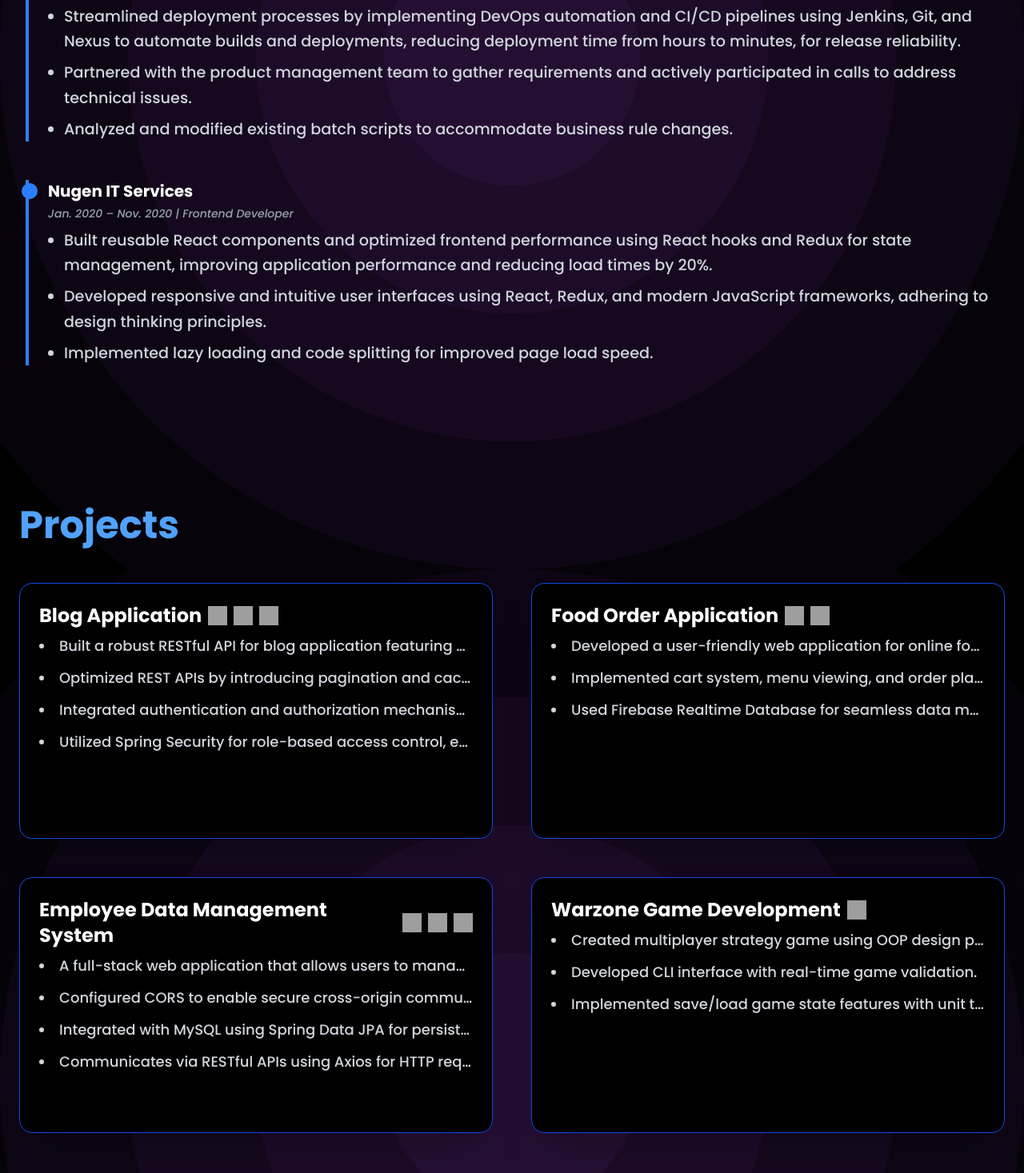
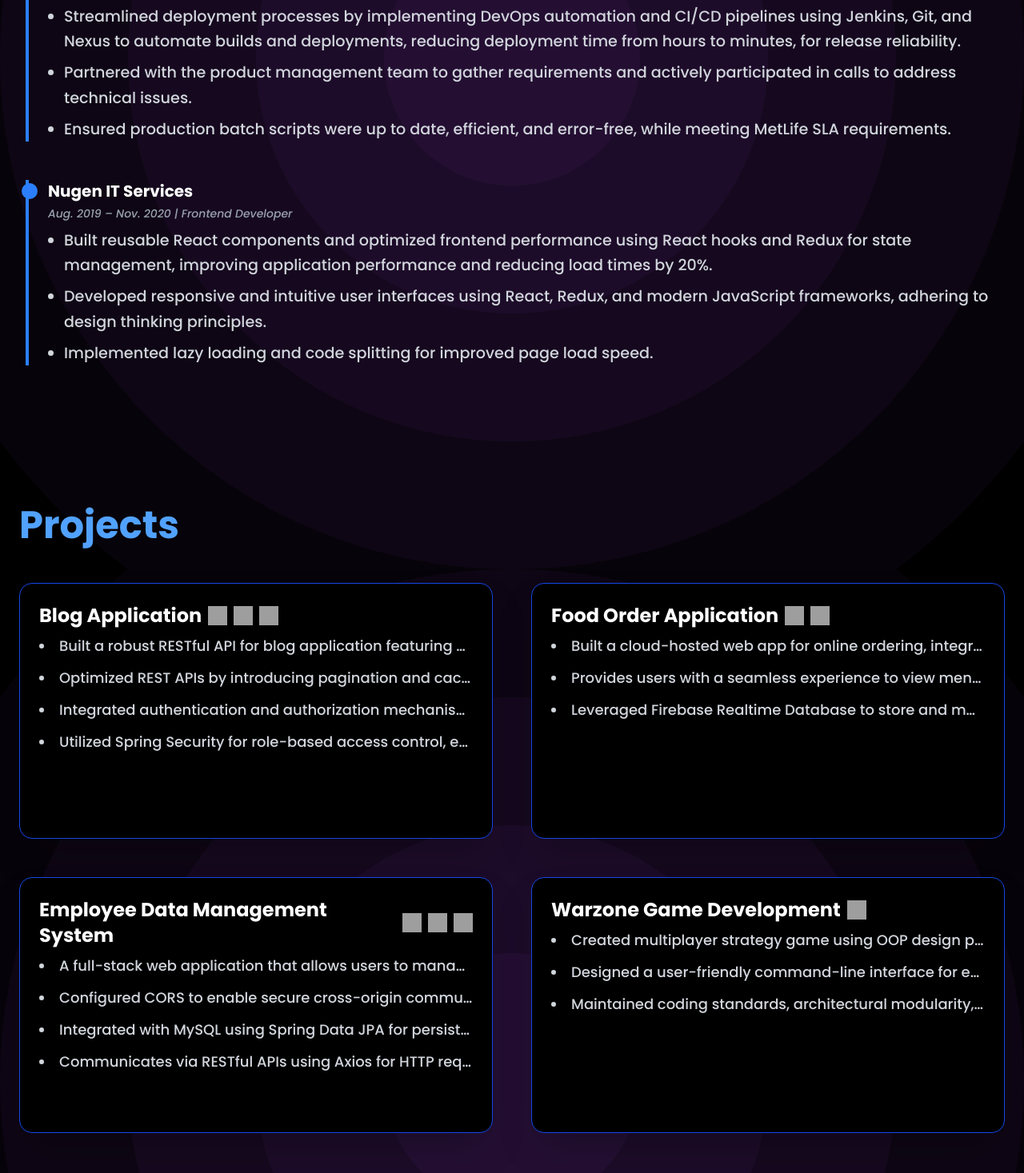
Before and after one commit to Chhabra-Jatin/portfolio-website, a React (Vite) app: page / in a window 1280 px wide. Shown: the part 1848-3315 px from the top of the page at 80% size. Built offline with nearby package versions, Linux system fonts and the light colour scheme; grey boxes are pictures that could not be loaded.

Commit message:
resume added

```diff
--- a/package.json
+++ b/package.json
@@ -20,6 +20,8 @@
     "react": "^19.1.0",
     "react-dom": "^19.1.0",
     "react-icons": "^5.5.0",
+    "react-slick": "^0.30.3",
+    "slick-carousel": "^1.8.1",
     "tailwindcss": "^4.1.5",
     "typed.js": "^2.1.0"
   },
@@ -31,6 +33,7 @@
     "eslint": "^9.25.0",
     "eslint-plugin-react-hooks": "^5.2.0",
     "eslint-plugin-react-refresh": "^0.4.19",
+    "gh-pages": "^6.3.0",
     "globals": "^16.0.0",
     "vite": "^6.3.5"
   }
--- a/src/Portfolio.jsx
+++ b/src/Portfolio.jsx
@@ -78,12 +78,12 @@ export default function Portfolio() {
         "Wrote unit tests and automated regression tests to ensure high-quality code, using JUnit and Mockito.",
         "Streamlined deployment processes by implementing DevOps automation and CI/CD pipelines using Jenkins, Git, and Nexus to automate builds and deployments, reducing deployment time from hours to minutes, for release reliability.",
         "Partnered with the product management team to gather requirements and actively participated in calls to address technical issues.",
-        "Analyzed and modified existing batch scripts to accommodate business rule changes."
+        " Ensured production batch scripts were up to date, efficient, and error-free, while meeting MetLife SLA requirements."
       ]
     },
     {
       title: "Nugen IT Services",
-      duration: "Jan. 2020 – Nov. 2020",
+      duration: "Aug. 2019 – Nov. 2020",
       role: "Frontend Developer",
       details: [
         "Built reusable React components and optimized frontend performance using React hooks and Redux for state management, improving application performance and reducing load times by 20%.",
@@ -110,9 +110,9 @@ export default function Portfolio() {
       tech: ["react", "firebase"],
       github: "https://github.com/Chhabra-Jatin/food-order-application",
       details: [
-        "Developed a user-friendly web application for online food ordering.",
-        "Implemented cart system, menu viewing, and order placement.",
-        "Used Firebase Realtime Database for seamless data management."
+        "Built a cloud-hosted web app for online ordering, integrating real-time database updates using Firebase.",
+        "Provides users with a seamless experience to view menus, select items, add meals to the cart, and place orders.",
+        "Leveraged Firebase Realtime Database to store and manage data efficiently."
       ]
     },
     {
@@ -132,8 +132,8 @@ export default function Portfolio() {
       github: "https://github.com/RancyKaur/WarzoneSOEN6441",
       details: [
         "Created multiplayer strategy game using OOP design patterns.",
-        "Developed CLI interface with real-time game validation.",
-        "Implemented save/load game state features with unit testing."
+        "Designed a user-friendly command-line interface for editing maps, managing gameplay, and issuing orders, with real-time validation and error feedback.",
+        "Maintained coding standards, architectural modularity, API documentation, and version control with continuous integration pipelines for automated builds and testing."
       ]
     }
   ];
@@ -236,7 +236,7 @@ export default function Portfolio() {
       I'm a passionate software developer with a strong foundation in computer science and hands-on experience building modern web applications. I specialize in crafting scalable, maintainable, and efficient software solutions using technologies like Java, Spring Boot, React, and AWS. With a keen eye for detail and a continuous learning mindset, I strive to write clean, performant code and deliver high-quality user experiences.
     </p>
     <p className="text-gray-300 text-lg leading-relaxed">
-      With over 2 years of professional experience, I have contributed to designing scalable APIs, implementing secure microservices, and developing modern front-end applications using ReactJS. I thrive on solving complex problems, building reliable software, and continuously improving my craft.
+      With 3 years of professional experience, I have contributed to designing scalable APIs, implementing secure microservices, and developing modern front-end applications using ReactJS. I thrive on solving complex problems, building reliable software, and continuously improving my craft.
     </p>
   </motion.div>
 
```
Also changed, not shown: 2 other files (tests, documents, lock files or other folders).
